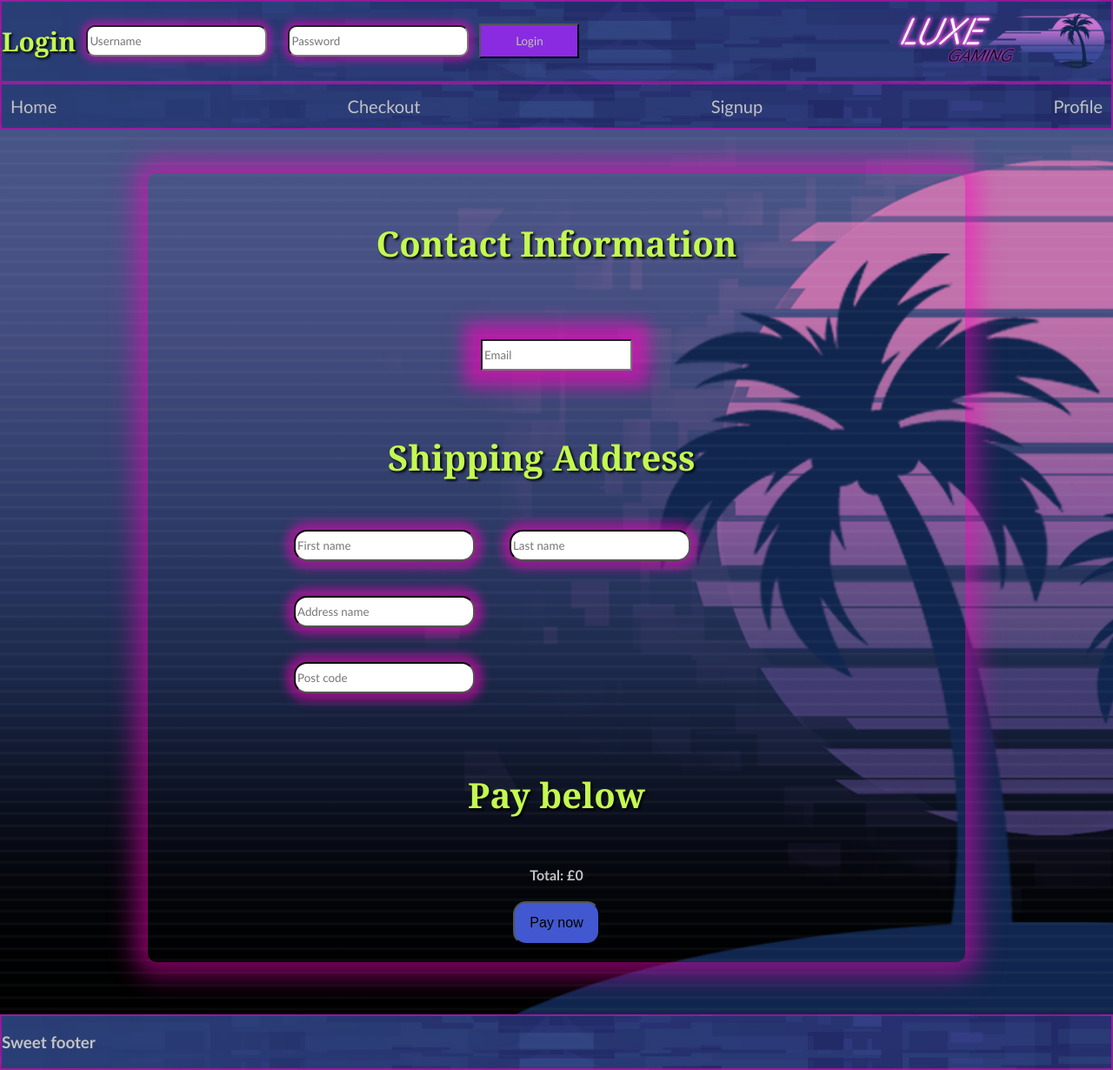
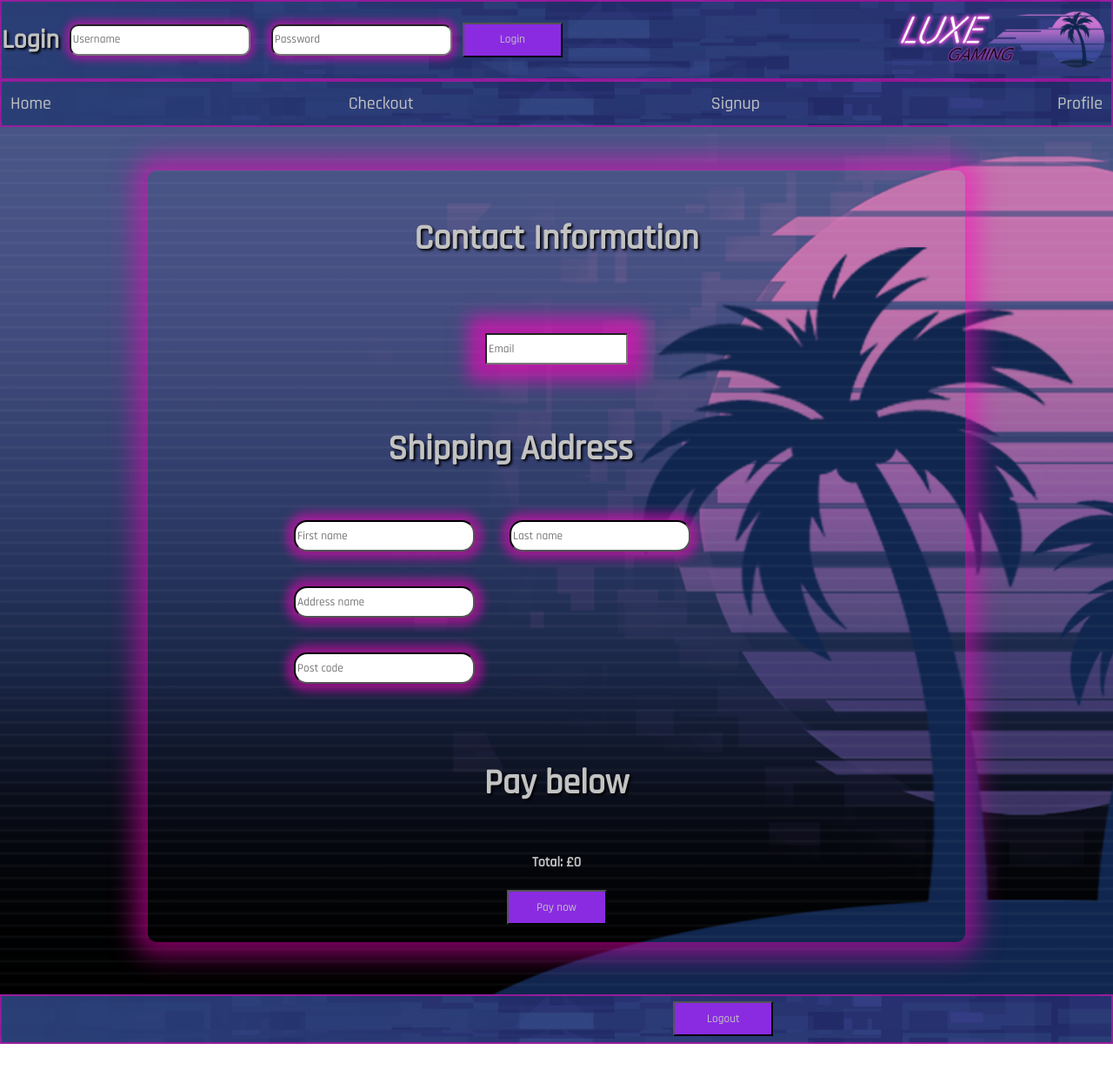
Before and after one commit to ivanlougan/LuxeBid-Frontend, a React (Create React App) app: page /checkout in a window 1280 px wide. Shown: the whole page at 87% size. After the commit the page ends 1200 px from the top, so only its background shows below. Built offline with nearby package versions, Linux system fonts and the light colour scheme; no server answers.

Commit message:
added and tweaked css across the pages

```diff
--- a/src/App.css
+++ b/src/App.css
@@ -1,7 +1,8 @@
 /* Universal styling for every page */
+  @import url('https://fonts.googleapis.com/css2?family=Rajdhani:wght@500&display=swap');
+
 * {
-  font-family: 'Trebuchet MS', 'Lucida Sans Unicode', 'Lucida Grande', 'Lucida Sans', Arial, sans-serif;
-  color: rgb(194, 194, 194);
+  font-family: 'Rajdhani', sans-serif;  color: rgb(194, 194, 194);
 
 }
 
@@ -44,3 +45,14 @@
   text-decoration: none;
   color: rgb(194, 194, 194);
 }
+
+button {
+  background-color: blueviolet;
+  width: 115px;
+  height: 40px;
+
+}
+
+button:hover {
+  cursor: pointer;
+}
--- a/src/components/footer/Footer.js
+++ b/src/components/footer/Footer.js
@@ -6,7 +6,8 @@
 
     return (
         <footer className="App-footer">
-            <h3>Sweet footer</h3>
+            <h4></h4>
+            <button id="logout-btn">Logout</button>
       </footer>
     )
 };
--- a/src/components/footer/footer.css
+++ b/src/components/footer/footer.css
@@ -1,8 +1,13 @@
 .App-footer {
+    display: flex;
+    justify-content: space-evenly;
+    align-items: center;
+    text-align: center;
     border: 2px solid rgba(255, 0, 191, 0.5);
     background-color: #1e0552;
     background-image: url("../../images/banner1.png");
     background-size: cover;
 
     bottom: 0px;
+    padding: 5px;
 }
--- a/src/components/header/Header.js
+++ b/src/components/header/Header.js
@@ -8,7 +8,7 @@
 import { authCheck } from '../../utils/user/authCheck';
 
 
-const HeaderBar = ({signMsg, userData, setUser}) => {
+const HeaderBar = ({signMsg, userData, user, setUser}) => {
 
     const [username, setUsername] = useState();
     const [password, setPassword] = useState();
--- a/src/components/header/header.css
+++ b/src/components/header/header.css
@@ -34,7 +34,7 @@
 
 .login-title {
     font-size: 30px;
-    font-family:Georgia, 'Times New Roman', Times, serif;
-    color: rgb(195, 249, 80);
     text-shadow: 2px 2px 3px black;
+    font-family: 'Rajdhani', sans-serif;  color: rgb(194, 194, 194);
+
 }
--- a/src/components/layout/Layout.js
+++ b/src/components/layout/Layout.js
@@ -14,7 +14,7 @@
     <>
         <BrowserRouter>
             <UserContext.Provider value={{user, setUser}}>
-            <HeaderBar setUser={setUser}/>
+            <HeaderBar user={user} setUser={setUser}/>
                 <main>{children}</main>
             <FooterBar/>
             </UserContext.Provider>
--- a/src/components/productCard/ProductCard.js
+++ b/src/components/productCard/ProductCard.js
@@ -10,7 +10,7 @@
     return (
         <div className="home-container">
                 <h1>THIS IS THE HOME PAGE</h1>
-                <h4>Total: £{basket}</h4>
+                {/* <h4>Total: £{basket}</h4> */}
             <div className="game-cards-container">
                 {gamesData.map((game, index) => {
                 return (
@@ -18,7 +18,7 @@
                         <h3>{game.name}</h3>
                         <img src={game.image.thumb_url}></img>
                         <h4>£: {}</h4>
-                        <button onClick={() => AddWatchList}>Add to watch List</button>
+                        <button id="addwatch-btn" onClick={() => AddWatchList}>+ Watchlist</button>
                     </div>
                     )
                 }
--- a/src/pages/checkout.css
+++ b/src/pages/checkout.css
@@ -50,7 +50,7 @@
 
 }
 
-.PayButton {
+/* .PayButton {
     color: black;
     width: 100px;
     height: 50px;
@@ -60,4 +60,4 @@
     background-color: #4158D0;
     border-radius: 15px;
 
-}
+} */
--- a/src/pages/home.css
+++ b/src/pages/home.css
@@ -4,13 +4,23 @@
     grid-template-columns: repeat(5, 20%);
     margin: 20px;
 
+}
+
+.game-cards {
+    /* box-shadow: 0px 0px 10px 5px rgba(255, 0, 191, 0.5); */
+    width: 80%;
+    border-radius: 10px;
+    padding: 5px;
+
+    background-color: rgba(184, 28, 145, 0.13);
     border: 2px solid rgba(255, 0, 191, 0.5);
 
 }
 
-.game-cards {
-    /* box-shadow: 0px 0px 10px 5px rgba(255, 0, 191, 0.5); */
-    border-radius: 10px;
-    cursor: pointer;
-
+#addwatch-btn {
+    color: rgb(35, 165, 182);
+    background-color: rgba(66, 39, 60, 0.4);
+    border: 2px solid rgba(255, 0, 191, 0.5);
+    border-radius: 5px;
+    padding: 5px;
 }
--- a/src/pages/profile.css
+++ b/src/pages/profile.css
@@ -17,6 +17,9 @@
     display: flex;
     margin: 10px;
     height: 180px;
+    background-color: rgba(184, 28, 145, 0.13);
+    border: 2px solid rgba(255, 0, 191, 0.5);
+
 }
 
 #ProfilePicture {
--- a/src/pages/profile.js
+++ b/src/pages/profile.js
@@ -16,8 +16,8 @@
             <div className="profileBox">
                 <div className="Profilepic">
                     <img id="ProfilePicture" src={Icon} alt="ProfileImage" />
-                    <div id="Userinformation"> <h2>Username:</h2>
-                        <h2>email: </h2>
+                    <div id="Userinformation"> <h2>Username:{}</h2>
+                        <h2>Email: {}</h2>
                     </div>
                     <div className="buttonLayout"><button id="EditButton">Edit Profile</button>
                         <button id="EditButton">Logout</button>
--- a/src/pages/signup.css
+++ b/src/pages/signup.css
@@ -32,9 +32,10 @@
 }
 
 h2 {
+    /* font-family:Georgia, 'Times New Roman', Times, serif; */
+    /* color: rgb(195, 249, 80); */
+
     font-size: 40px;
-    font-family:Georgia, 'Times New Roman', Times, serif;
-    color: rgb(195, 249, 80);
     text-shadow: 2px 2px 3px black;
 }
 
@@ -43,7 +44,7 @@
     width: 115px;
     height: 40px;
 }
-
+/*
 .register-button:hover {
     cursor: pointer;
-}
+} */
```
